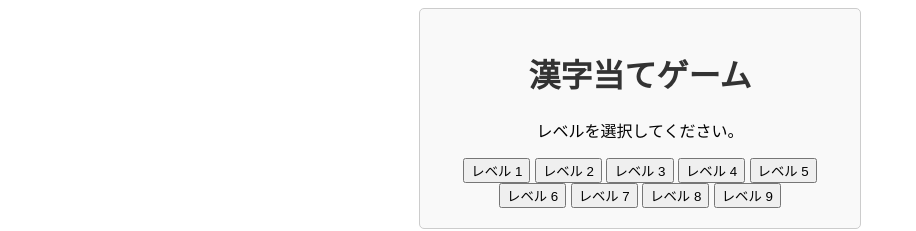
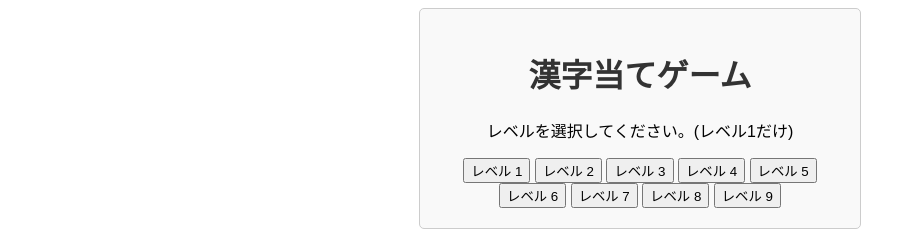
Before and after one commit to hukusann/kanji_game, a plain HTML site: page index.html in a window 1280 px wide. Shown: the top 231 px of the page, without its empty margins (0-916 px from the left). Drawn offline with Linux system fonts and the light colour scheme.

Commit message:
Add files via upload

```diff
--- a/index.html
+++ b/index.html
@@ -8,7 +8,7 @@
 <body>
     <div class="container">
         <h1>漢字当てゲーム</h1>
-        <p>レベルを選択してください。</p>
+        <p>レベルを選択してください。(レベル1だけ)</p>
         <div id="level-buttons">
             <button onclick="startGame(1)">レベル 1</button>
             <button onclick="startGame(2)">レベル 2</button>
```
